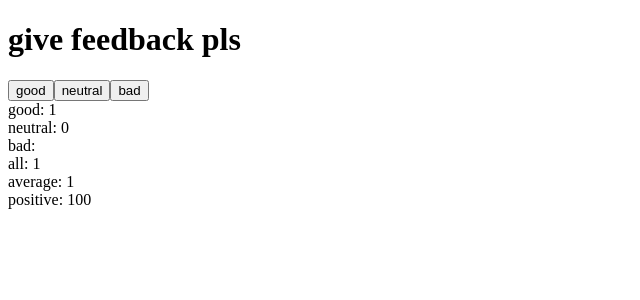
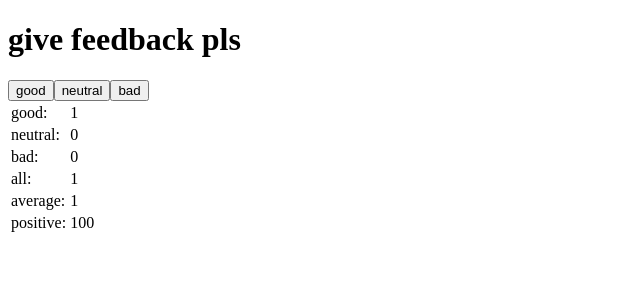
Before and after one commit to danutdotrar/FSO-recap, a React (Vite) app in the folder part1/unicafe/: page / in a window 1280 px wide. Both pictures are taken after a click on the button "good". Shown: the top 300 px of the page, without its empty margins (0-640 px from the left). Built offline with nearby package versions, Linux system fonts and the light colour scheme.

Commit message:
Add part1 unicafe ex1.11

```diff
--- a/part1/unicafe/src/App.jsx
+++ b/part1/unicafe/src/App.jsx
@@ -58,13 +58,18 @@ function App() {
             <Button handleClick={handleGood} text={"good"} />
             <Button handleClick={handleNeutral} text={"neutral"} />
             <Button handleClick={handleBad} text={"bad"} />
+
+            {(total && (
                 <Statistics
                     good={good}
                     neutral={neutral}
+                    bad={bad}
                     all={total}
                     average={allAverage}
                     positive={goodPercentage}
                 />
+            )) ||
+                "No feedback given"}
         </>
     );
 }
--- a/part1/unicafe/src/components/StatisticLine.jsx
+++ b/part1/unicafe/src/components/StatisticLine.jsx
@@ -2,9 +2,12 @@ import React from "react";
 
 const StatisticLine = ({ text, value }) => {
     return (
-        <div>
-            {text}: {value}
-        </div>
+        <tbody>
+            <tr>
+                <td>{text}:</td>
+                <td>{value}</td>
+            </tr>
+        </tbody>
     );
 };
 
--- a/part1/unicafe/src/components/Statistics.jsx
+++ b/part1/unicafe/src/components/Statistics.jsx
@@ -3,14 +3,14 @@ import StatisticLine from "./StatisticLine";
 
 const Statistics = ({ good, neutral, bad, all, average, positive }) => {
     return (
-        <div>
+        <table>
             <StatisticLine text={"good"} value={good} />
             <StatisticLine text={"neutral"} value={neutral} />
             <StatisticLine text={"bad"} value={bad} />
             <StatisticLine text={"all"} value={all} />
             <StatisticLine text={"average"} value={average || 0} />
             <StatisticLine text={"positive"} value={positive || 0} />
-        </div>
+        </table>
     );
 };
 
```
Lines whose indentation alone changed are shown as unchanged.
